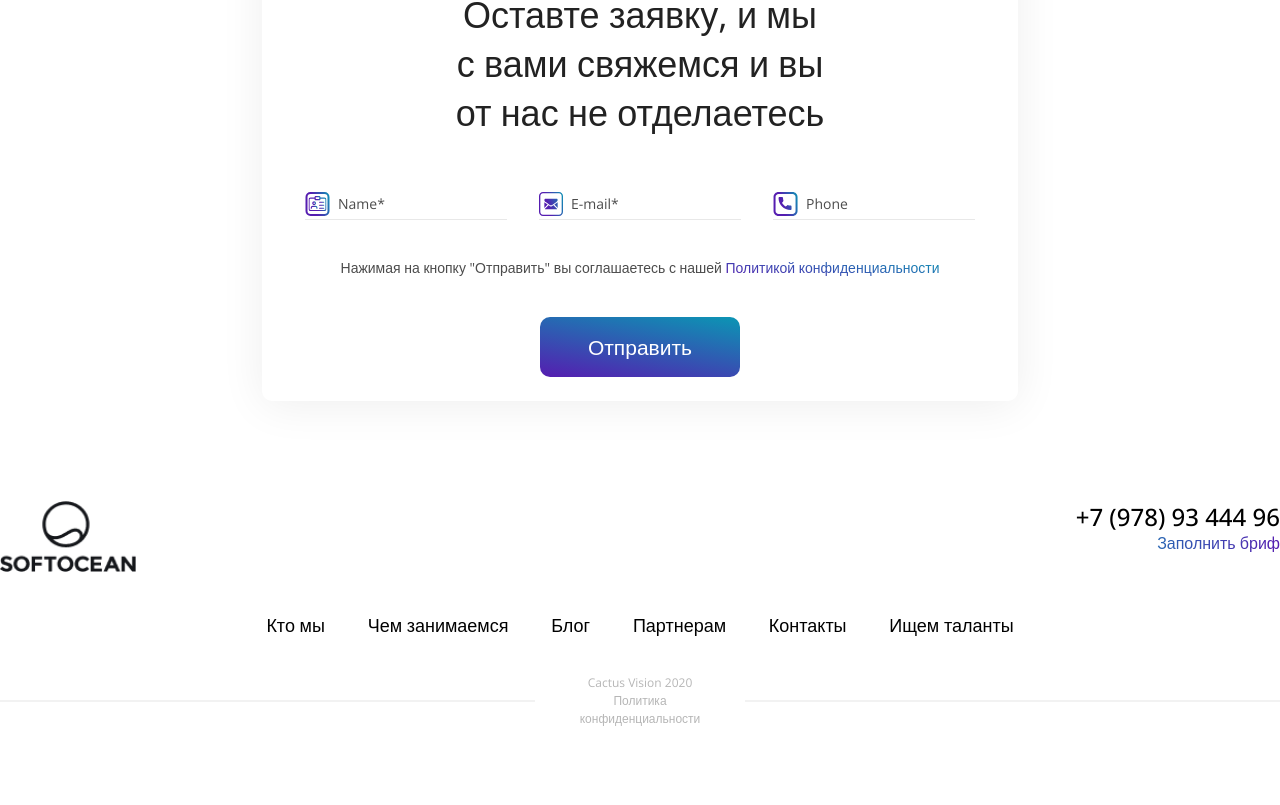
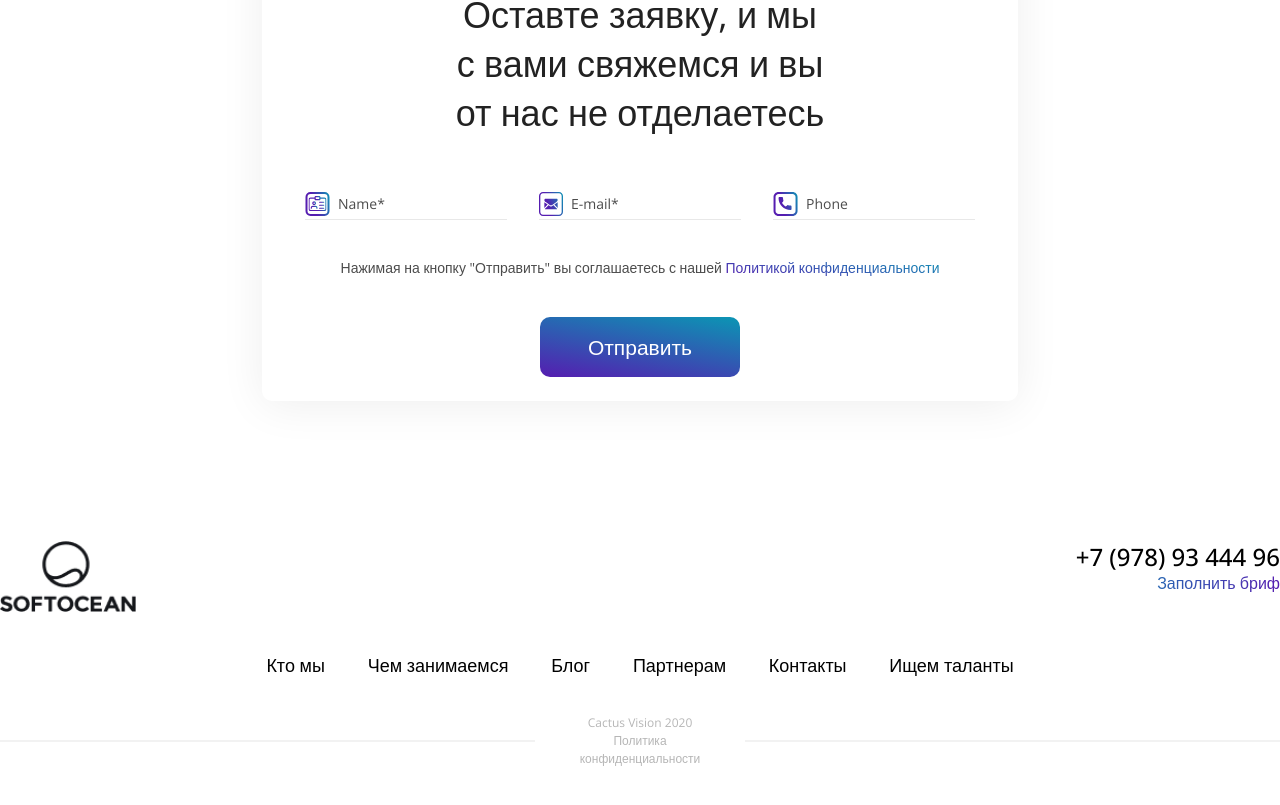
Before and after one commit to Softocean/softocean_landing, a Next.js app: page / in a window 1280 px wide. Shown: the part 2214-3019 px from the top of the page. Before the commit the page ends 2982 px from the top, so only its background shows below. Built offline with nearby package versions, Linux system fonts and the light colour scheme.

Commit message:
fix: footer прижат к низу

```diff
--- a/src/app/layout.tsx
+++ b/src/app/layout.tsx
@@ -16,8 +16,10 @@ export default function RootLayout({ children }: { children: React.ReactNode })
   return (
     <html lang="en">
       <body className={`${manrope.className} ${openSans.className} bg-white`}>
+        <main className="min-h-[calc(100vh-322px)]">
         {children}
-        <section className="mb-10 mt-[90px]">
+         </main>
+        <section className="pt-[40px] h-[322px]">
           <Footer />
         </section>
       </body>
--- a/src/components/footer/index.tsx
+++ b/src/components/footer/index.tsx
@@ -5,7 +5,7 @@ import logo from '../../../assets/logo-footer.png';
 
 function Footer() {
   return (
-    <div className="mx-auto mt-[32px] flex w-fit flex-col">
+    <div className="mx-auto flex w-fit flex-col ">
       <div className="mx-auto flex justify-between w-[390px] xl:w-[1280px] lg:w-[950px] ">
         <Image
           src={logo}
@@ -31,13 +31,13 @@ function Footer() {
       </div>
       <div className="w-[380px] flex justify-around items-center mx-auto mt-10 flex-col md:flex-row md:w-[640px] lg:w-[790px]">
         <Link
-          href="/"
+          href="/team"
           className="text-[28px] md:text-[18px] ease-in duration-300 font-normal
                                          text-black hover:opacity-50">
           Кто мы
         </Link>
         <Link
-          href="/"
+          href="/about"
           className="text-[28px] md:text-[18px] ease-in duration-300 font-normal
                                         text-black hover:opacity-50">
           Чем занимаемся
@@ -49,7 +49,7 @@ function Footer() {
           Блог
         </Link>
         <Link
-          href="/"
+          href="/partners"
           className="text-[28px] md:text-[18px] ease-in duration-300 font-normal
                                          text-black hover:opacity-50">
           Партнерам
```
